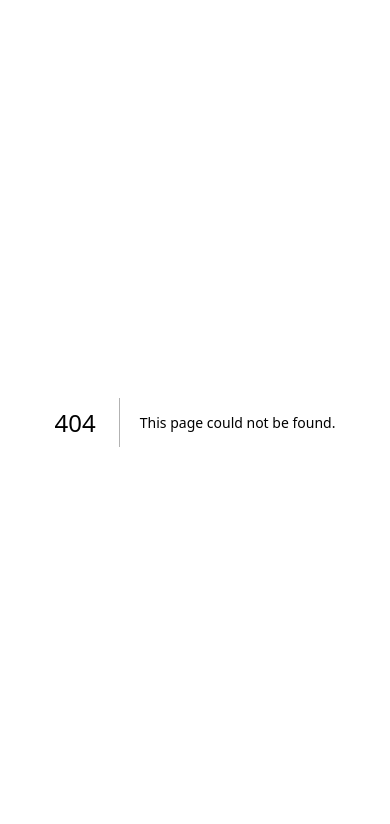
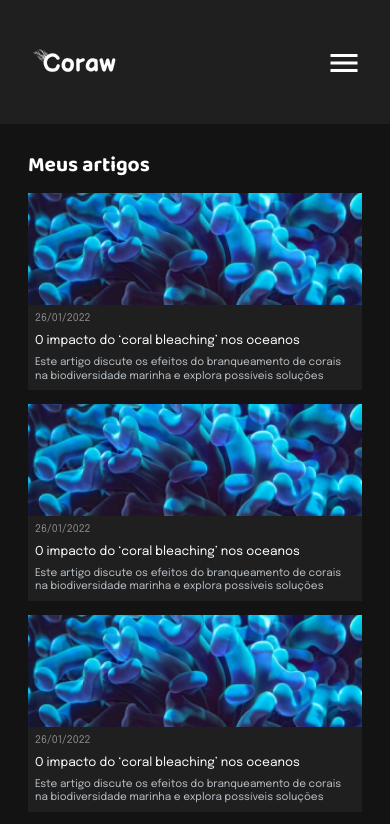
Before and after one commit to GustavoeDev/coraw, a Next.js app: page /articles in a window 390 px wide. Before the commit this address had no page. Shown: the top 824 px of the page. Built offline with nearby package versions, Linux system fonts and the light colour scheme.

Commit message:
feat: style the articles page and create a user hamburger menu

```diff
--- /dev/null
+++ b/src/app/articles/page.tsx
@@ -0,0 +1,44 @@
+import {
+  ArticlesContainer,
+  HeaderArticles,
+  HeaderNavigation,
+} from "@/styles/pages/articles";
+
+import Image from "next/image";
+
+import logoCoraw from "../../assets/logo.svg";
+import { ArticleCard } from "@/components/ArticlesCard";
+import MenuHamburguer from "@/components/MenuHamburguerUser";
+
+export default function Articles() {
+  return (
+    <>
+      <HeaderArticles>
+        <div>
+          <Image src={logoCoraw} alt="Logo do Coraw" />
+          <HeaderNavigation>
+            <a href="#" data-active={true}>
+              Meus artigos
+            </a>
+            <a href="#" data-active={false}>
+              Publicar artigo
+            </a>
+            <p>
+              Olá, <span>Gustavo!</span>
+            </p>
+          </HeaderNavigation>
+          <MenuHamburguer />
+        </div>
+      </HeaderArticles>
+      <ArticlesContainer>
+        <h3>Meus artigos</h3>
+        <div>
+          <ArticleCard />
+          <ArticleCard />
+          <ArticleCard />
+          <ArticleCard />
+        </div>
+      </ArticlesContainer>
+    </>
+  );
+}
--- /dev/null
+++ b/src/components/ArticlesCard.tsx
@@ -0,0 +1,21 @@
+import { ArticlesCard } from "@/styles/components/ArticlesCard";
+
+import Image from "next/image";
+
+import bgImg from "../assets/bgImg.png";
+
+export function ArticleCard() {
+  return (
+    <ArticlesCard href="#">
+      <Image src={bgImg} alt="" />
+      <div>
+        <span>26/01/2022</span>
+        <h4>O impacto do ‘coral bleaching’ nos oceanos</h4>
+        <p>
+          Este artigo discute os efeitos do branqueamento de corais na
+          biodiversidade marinha e explora possíveis soluções
+        </p>
+      </div>
+    </ArticlesCard>
+  );
+}
--- /dev/null
+++ b/src/components/MenuHamburguerUser.tsx
@@ -0,0 +1,59 @@
+"use client";
+
+import {
+  NavIcon,
+  NavList,
+  NavMenu,
+} from "@/styles/components/MenuHamburguerUser";
+
+import { useEffect, useState } from "react";
+import { MdMenu, MdOutlineClose } from "react-icons/md";
+
+export default function MenuHamburguer() {
+  const [isMenuOpen, setIsMenuOpen] = useState(false);
+
+  function toggleMenu() {
+    setIsMenuOpen(!isMenuOpen);
+  }
+
+  function closeMenu() {
+    setIsMenuOpen(false);
+  }
+
+  function handleResize() {
+    if (window.innerWidth > 900) {
+      setIsMenuOpen(false);
+    }
+  }
+
+  useEffect(() => {
+    window.addEventListener("resize", handleResize);
+
+    return () => {
+      window.removeEventListener("resize", handleResize);
+    };
+  }, []);
+
+  return (
+    <>
+      <NavIcon onClick={toggleMenu} position={isMenuOpen ? "fixed" : undefined}>
+        {isMenuOpen ? <MdOutlineClose size={36} /> : <MdMenu size={36} />}
+      </NavIcon>
+
+      <NavMenu active={isMenuOpen}>
+        <NavList active={isMenuOpen}>
+          <li>
+            <a href="#" onClick={closeMenu}>
+              Meus Artigos
+            </a>
+          </li>
+          <li>
+            <a href="#" onClick={closeMenu}>
+              Publicar artigo
+            </a>
+          </li>
+        </NavList>
+      </NavMenu>
+    </>
+  );
+}
--- /dev/null
+++ b/src/styles/components/ArticlesCard.ts
@@ -0,0 +1,40 @@
+import { styled } from "../stitches.config";
+
+export const ArticlesCard = styled("a", {
+  display: "flex",
+  flexDirection: "column",
+  backgroundColor: "$gray900",
+  cursor: "pointer",
+  textDecoration: "none",
+
+  img: {
+    width: "100%",
+    height: "112px",
+    objectFit: "cover",
+    objectPosition: "center",
+  },
+
+  div: {
+    display: "flex",
+    gap: "0.5rem",
+    flexDirection: "column",
+
+    padding: "0.5rem",
+
+    span: {
+      color: "$gray500",
+      fontSize: "$sm",
+    },
+
+    h4: {
+      fontWeight: "normal",
+      fontSize: "$md",
+      color: "$white",
+    },
+
+    p: {
+      fontSize: "$sm",
+      color: "$gray400",
+    },
+  },
+});
--- /dev/null
+++ b/src/styles/components/MenuHamburguerUser.ts
@@ -0,0 +1,94 @@
+import { styled } from "../stitches.config";
+
+export const NavIcon = styled("div", {
+  cursor: "pointer",
+  zIndex: 1000,
+  position: "absolute",
+  top: "1.7rem",
+  right: 0,
+
+  variants: {
+    position: {
+      fixed: {
+        position: "fixed",
+        top: "1.7rem",
+        right: 0,
+      },
+    },
+  },
+
+  svg: {
+    color: "$white",
+    display: "none",
+    zIndex: 9999,
+  },
+
+  "@md": {
+    display: "none",
+    svg: {
+      display: "block",
+    },
+  },
+});
+
+export const NavMenu = styled("nav", {
+  position: "fixed",
+  top: "0",
+  left: "0",
+  width: "100vw",
+  height: "100vh",
+  backgroundColor: "$bg",
+  zIndex: 999,
+  display: "flex",
+  justifyContent: "center",
+  alignItems: "center",
+  clipPath: "circle(100px at 100% -25%)",
+  transition: "clip-path 1s ease-out",
+  pointerEvents: "none",
+
+  variants: {
+    active: {
+      true: {
+        clipPath: "circle(1500px at 100% -25%)",
+        pointerEvents: "all",
+      },
+    },
+  },
+});
+
+export const NavList = styled("ul", {
+  listStyle: "none",
+  display: "flex",
+  flexDirection: "column",
+  alignItems: "center",
+  gap: "5rem",
+  opacity: 0,
+  transition: "opacity 0.5s ease",
+
+  li: {
+    fontSize: "$lg",
+  },
+
+  a: {
+    color: "$white",
+    textDecoration: "none",
+    fontSize: "1.25rem",
+    opacity: 0,
+    transition: "color 0.2s",
+
+    "&:hover": {
+      color: "$blue500",
+    },
+  },
+
+  variants: {
+    active: {
+      true: {
+        opacity: 1,
+        a: {
+          opacity: 1,
+        },
+      },
+    },
+  },
+});
--- /dev/null
+++ b/src/styles/pages/articles.ts
@@ -0,0 +1,84 @@
+import { styled } from "../stitches.config";
+
+export const HeaderArticles = styled("header", {
+  padding: "1.5rem 0",
+  backgroundColor: "$gray900",
+
+  div: {
+    maxWidth: "1440px",
+    margin: "0 auto",
+    padding: "0 10rem",
+
+    display: "flex",
+    alignItems: "center",
+    justifyContent: "space-between",
+
+    "@sm": {
+      padding: "1.5rem 2rem",
+    },
+  },
+});
+
+export const HeaderNavigation = styled("nav", {
+  display: "flex",
+  gap: "1rem",
+  position: "relative",
+
+  a: {
+    color: "$gray500",
+    fontSize: "$md",
+    textDecoration: "none",
+    transition: "color 0.2s",
+
+    '&[data-active="true"]': {
+      color: "$blue500",
+    },
+
+    "&:hover": {
+      color: "$blue500",
+    },
+  },
+
+  p: {
+    color: "$gray500",
+    fontSize: "$md",
+
+    span: {
+      color: "$white",
+    },
+  },
+
+  "@md": {
+    display: "none",
+  },
+});
+
+export const ArticlesContainer = styled("main", {
+  maxWidth: "1440px",
+  margin: "0 auto",
+  padding: "1.5rem 10rem 4.5rem",
+
+  h3: {
+    fontFamily: "$title",
+    fontSize: "$lg",
+    marginBottom: "1rem",
+  },
+
+  "& > div": {
+    display: "grid",
+    gridTemplateColumns: "repeat(3, 1fr)",
+    gap: "1rem",
+
+    "@md": {
+      gridTemplateColumns: "repeat(2, 1fr)",
+    },
+
+    "@xs": {
+      gridTemplateColumns: "1fr",
+    },
+  },
+
+  "@sm": {
+    padding: "2rem",
+  },
+});
--- a/src/styles/pages/login.ts
+++ b/src/styles/pages/login.ts
@@ -6,7 +6,7 @@ export const Header = styled("header", {
   alignItems: "center",
 
   backgroundColor: "$gray900",
-  padding: "0.3rem 0",
+  padding: "1.5rem 0",
 });
 
 export const LoginContainer = styled("div", {
--- a/src/styles/stitches.config.ts
+++ b/src/styles/stitches.config.ts
@@ -43,6 +43,7 @@ export const {
   },
 
   media: {
+    xs: "(max-width: 480px)",
     sm: "(max-width: 768px)",
     md: "(max-width: 1024px)",
     lg: "(max-width: 1100px)",
```
Also changed, not shown: src/assets/bgImg.png (added).
